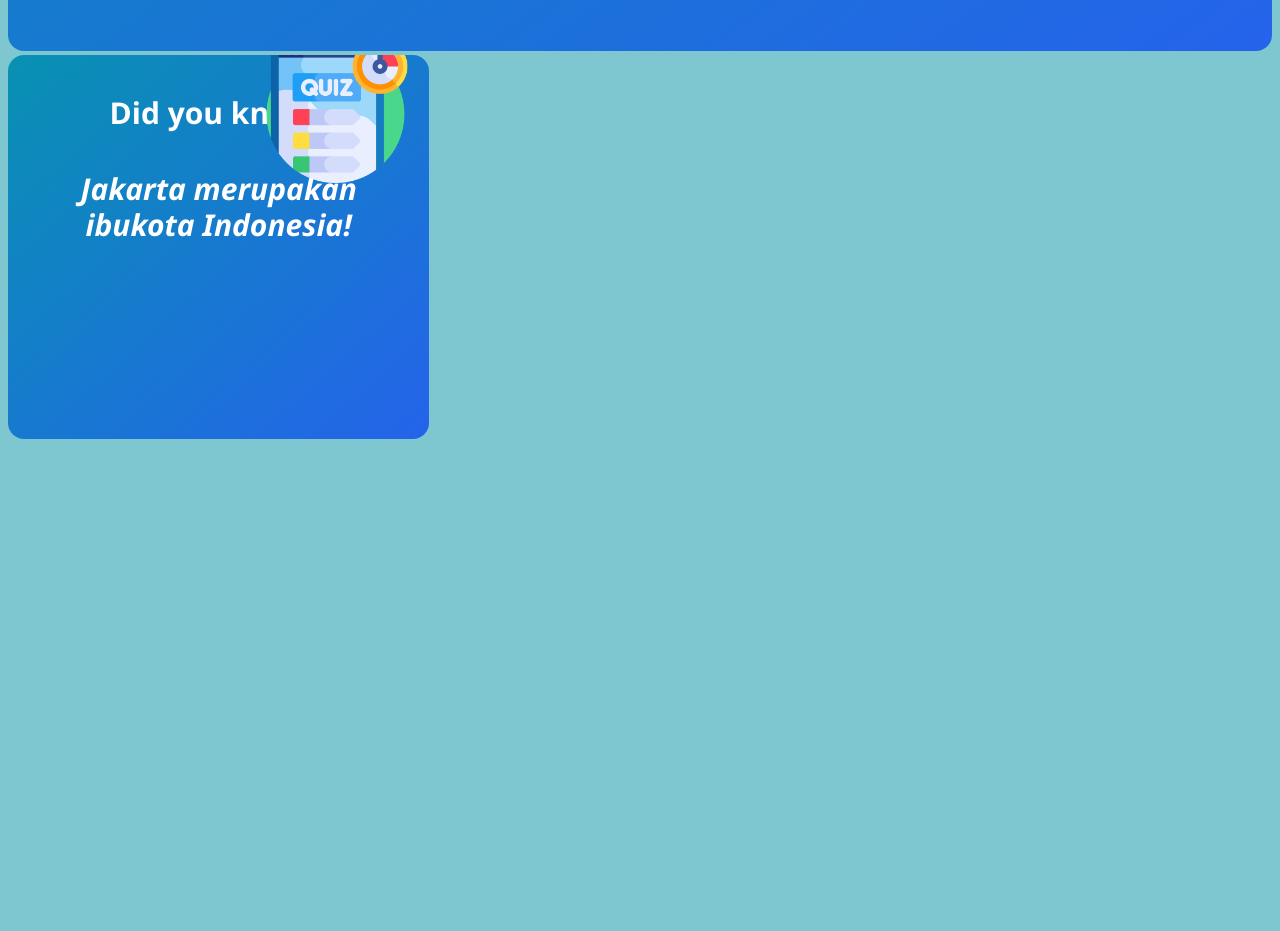
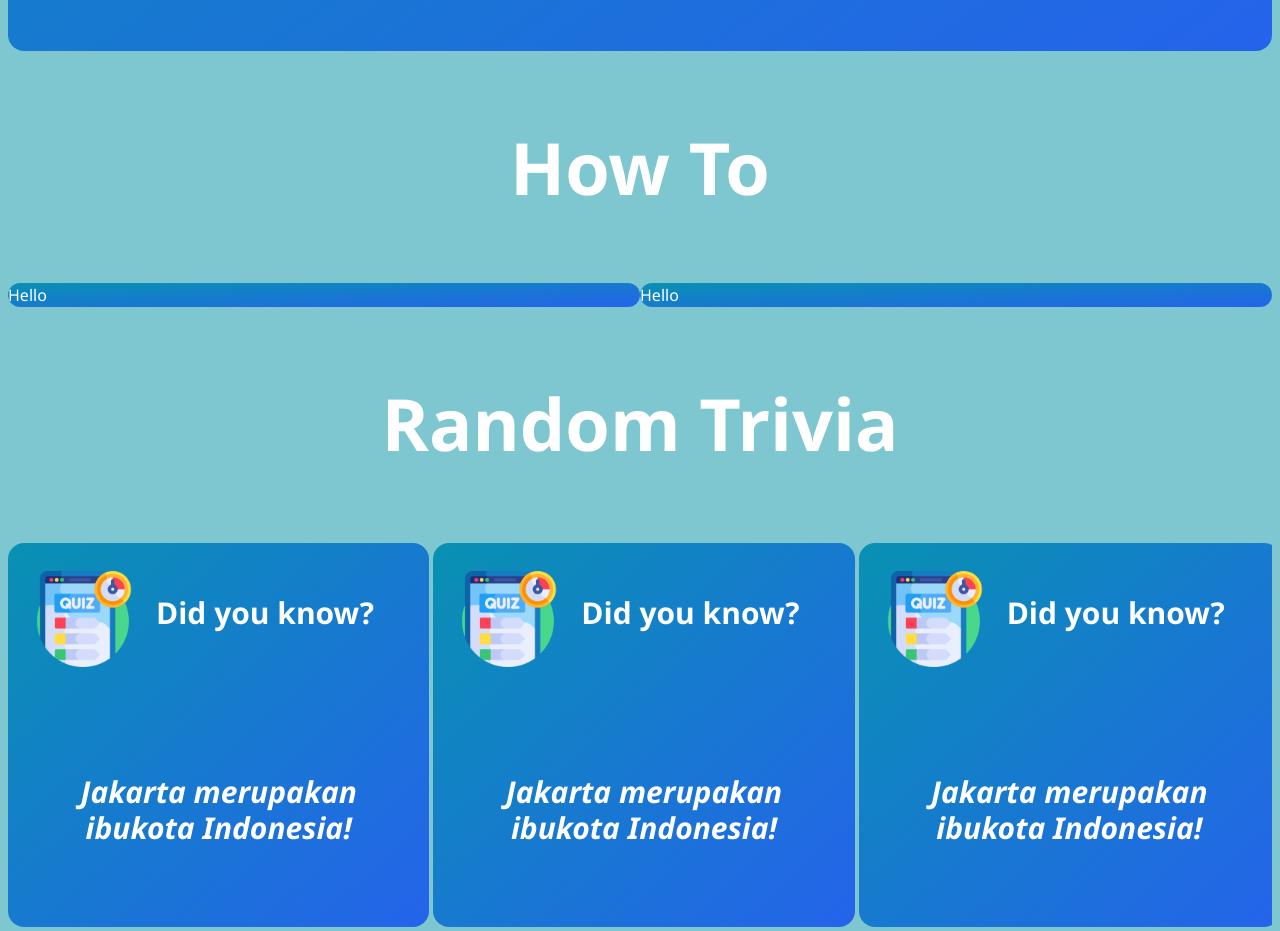
Before and after one commit to dzaky2636/UASPTI, a React (Create React App) app: page / in a window 1280 px wide. Shown: the part 920-1851 px from the top of the page. Before the commit the page ends 1363 px from the top, so only its background shows below. Built offline with nearby package versions, Linux system fonts and the light colour scheme; a web font is replaced by a local one.

Commit message:
layout home

```diff
--- a/src/pages/Home.js
+++ b/src/pages/Home.js
@@ -13,26 +13,69 @@ export function Home() {
 				<div className="mx-2 text-white">
 					{/* Hero */}
 					<FlexboxBox content={<Hero />} className="mt-[5.2rem]" />
+					{/* How To */}
+					<div className="py-20 text-center">
+						<div className="text-7xl font-bold">How To</div>
+					</div>
+					<div className="flex flex-col lg:flex-row">
+						<FlexboxBox content={"Hello"} className="w-full lg:h-1/2" />
+						<FlexboxBox content={"Hello"} className="w-full lg:h-1/2" />
+					</div>
+					{/* Random Trivia */}
+					<div className="py-20 text-center">
+						<div className="text-7xl font-bold">Random Trivia</div>
+					</div>
 					<div className="flex flex-col lg:flex-row my-1 gap-1 flex-nowrap overflow-hidden">
 						<FlexboxBox
 							content={
-								<div className="p-10 text-center">
-									<div>
-										<div className="text-3xl font-bold">Did you know?</div>
+								<div className="p-7 text-center h-full">
+									<div className="flex h-1/3">
+										<img className="h-24" src={quizpng}></img>
+										<div className="text-3xl font-bold p-6">Did you know?</div>
 									</div>
-									<div className="text-3xl font-bold italic pt-10">
-										Jakarta merupakan ibukota Indonesia!
-									</div>
-									<div>
-										<img
-											className="w-4/5 md:w-36 float-right md:absolute right-5 bottom-2/3"
-											src={quizpng}></img>
+									<div className="h-2/3 content-center align-middle pt-10">
+										<div className="text-3xl font-bold italic">
+											Jakarta merupakan ibukota Indonesia!
+										</div>
 									</div>
 								</div>
 							}
-							className="flex-none w-full lg:w-1/3 h-96 relative"
+							className="flex-none w-full lg:w-1/3 h-96"
+						/>
+						<FlexboxBox
+							content={
+								<div className="p-7 text-center h-full">
+									<div className="flex h-1/3">
+										<img className="h-24" src={quizpng}></img>
+										<div className="text-3xl font-bold p-6">Did you know?</div>
+									</div>
+									<div className="h-2/3 content-center align-middle pt-10">
+										<div className="text-3xl font-bold italic">
+											Jakarta merupakan ibukota Indonesia!
+										</div>
+									</div>
+								</div>
+							}
+							className="flex-none w-full lg:w-1/3 h-96"
+						/>
+						<FlexboxBox
+							content={
+								<div className="p-7 text-center h-full">
+									<div className="flex h-1/3">
+										<img className="h-24" src={quizpng}></img>
+										<div className="text-3xl font-bold p-6">Did you know?</div>
+									</div>
+									<div className="h-2/3 content-center align-middle pt-10">
+										<div className="text-3xl font-bold italic">
+											Jakarta merupakan ibukota Indonesia!
+										</div>
+									</div>
+								</div>
+							}
+							className="flex-none w-full lg:w-1/3 h-96"
 						/>
 					</div>
+					{/* Select Play */}
 				</div>
 			</div>
 		</div>
```
